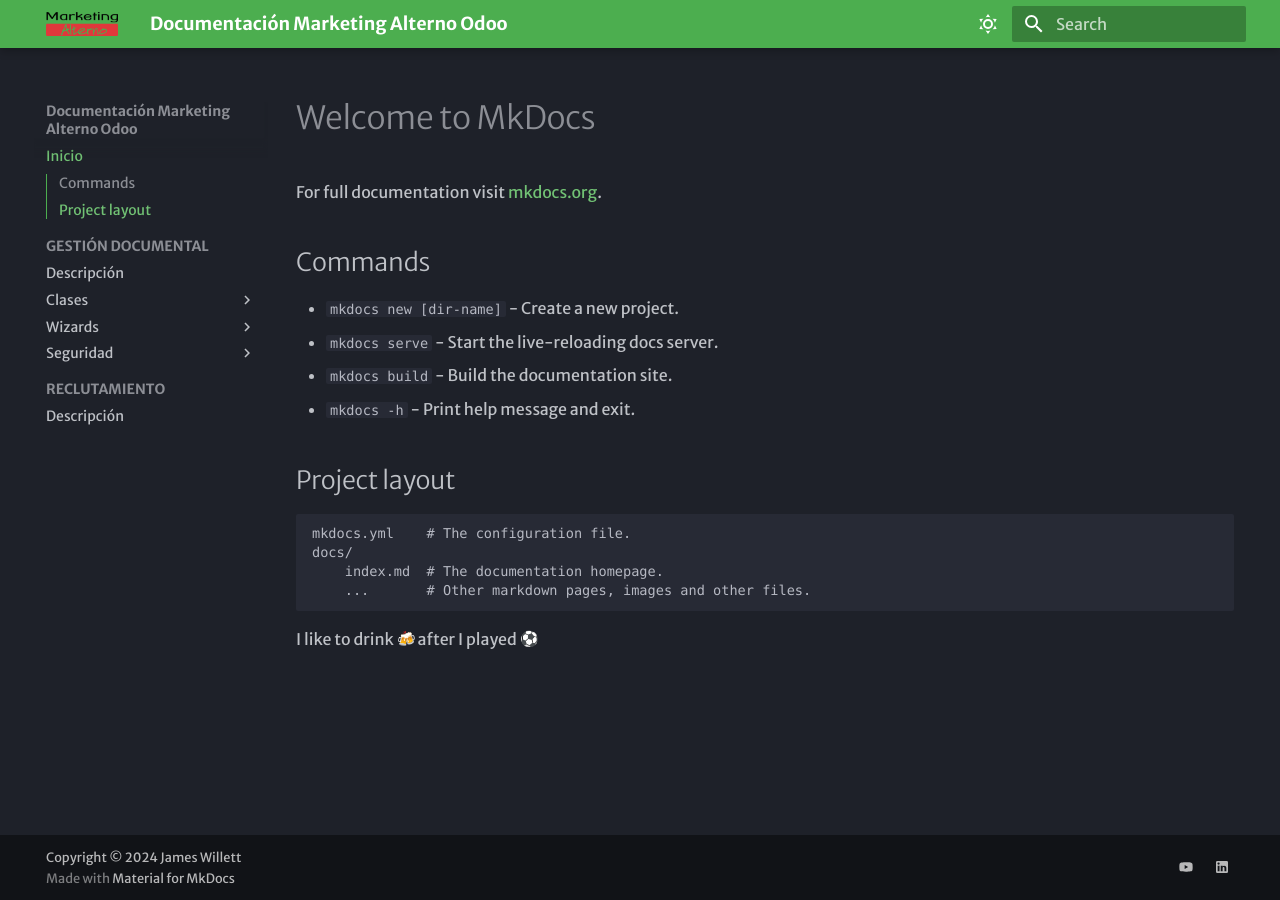
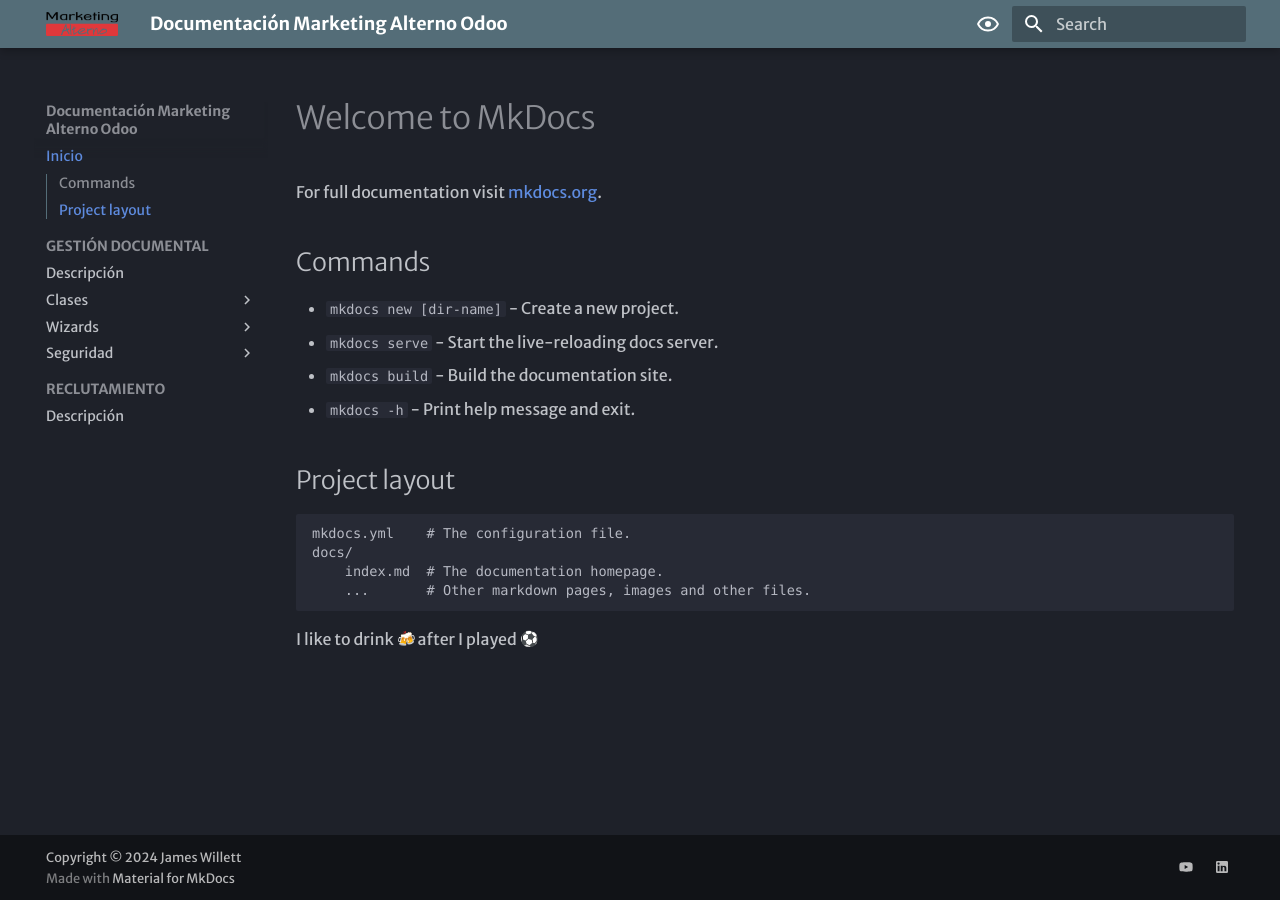
Before and after one commit to MarketingAlternoSAC/mkt_odoo_documentation, an MkDocs documentation site: the page built from docs/index.md, in a window 1280 px wide. Built offline with MkDocs 1.6.1 and Material for MkDocs 9.7.7, drawn with Linux system fonts in a browser that asks for light colours; emoji names are drawn with the system emoji font; some web fonts are replaced; comment, search, counter and statistics services are not loaded.

Commit message:
Change colors

```diff
--- a/mkdocs.yml
+++ b/mkdocs.yml
@@ -17,17 +17,17 @@
     # Dark Mode
     - scheme: slate
       toggle:
-        icon: material/weather-sunny
+        icon: material/eye-outline
         name: Dark mode
-      primary: green
+      primary: blue grey
       accent: deep purple
 
     # Light Mode
     - scheme: default
       toggle:
-        icon: material/weather-night
+        icon: material/eye
         name: Light mode
-      primary: blue
+      primary: red
       accent: deep purple
 
 nav:
```
